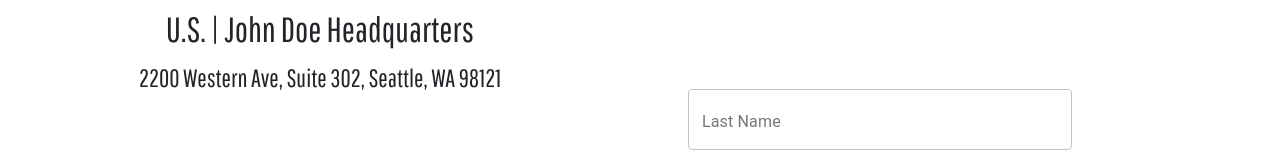
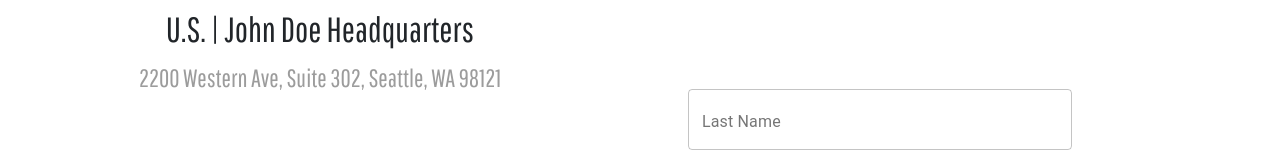
Before and after one commit to arman226/simple-project, a React (Create React App) app: page /Contact in a window 1280 px wide. Shown: the part 732-886 px from the top of the page. Built offline with nearby package versions, Linux system fonts and the light colour scheme.

Commit message:
fixed positions

```diff
--- a/src/pages/ContactUs.css
+++ b/src/pages/ContactUs.css
@@ -77,4 +77,5 @@ h4 {
     margin-bottom: 50px;
     font-size: 25px;
     font-weight: 100;
+    color: #9c9c9c;
 }
```
